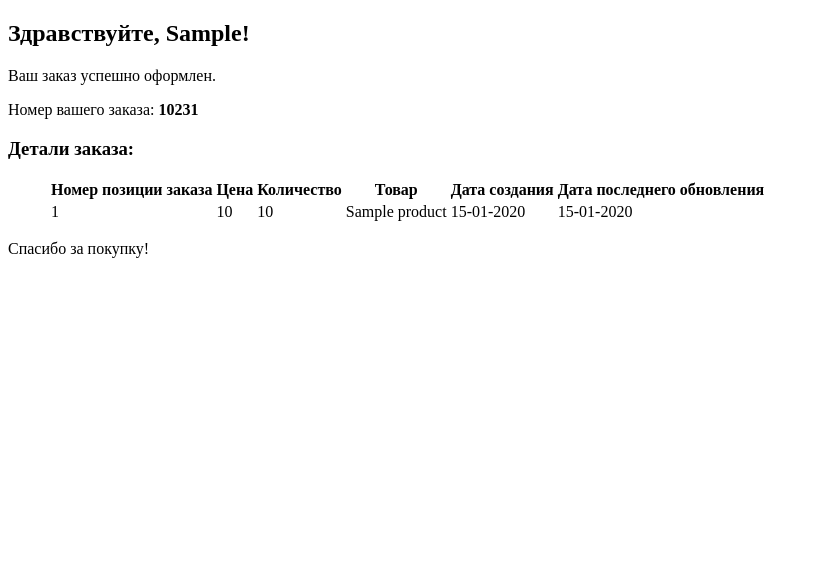
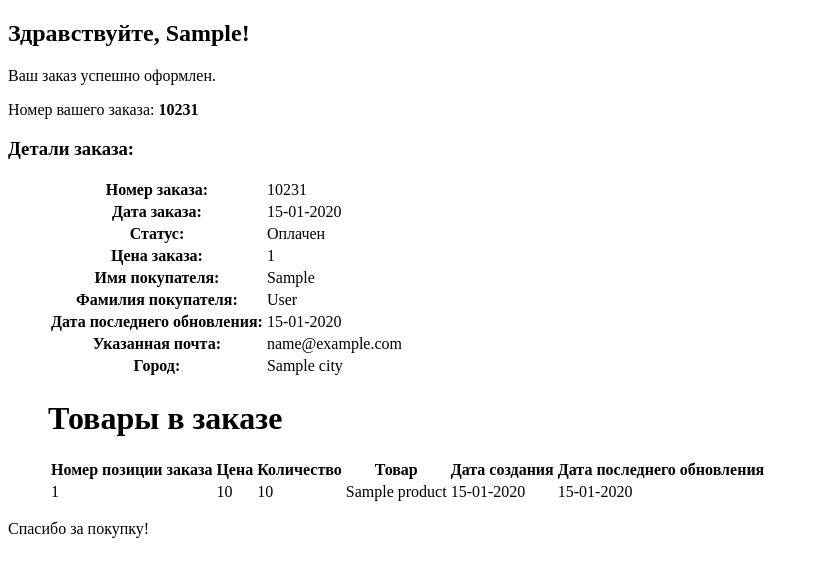
Before and after one commit to Spir1N/CoffeeN, a Django app: template templates/orders/order_email.html in a window 1280 px wide. Shown: the top 577 px of the page, without its empty margins (0-819 px from the left). Run offline with Django 3.2, Linux system fonts and the light colour scheme; the template is opened without the code that fills it: most values are stand-ins (such as "Sample title", 1, 10 or a date in 2020).

Commit message:
Исправлены уведомления

```diff
--- a/templates/orders/order_email.html
+++ b/templates/orders/order_email.html
@@ -10,7 +10,46 @@
 
     <h3>Детали заказа:</h3>
     <ul>
-       <table>
+       <table class="order-info">
+            <tr>
+                <th>Номер заказа:</th>
+                <td>1023{{ order.id }}</td>
+            </tr>
+            <tr>
+                <th>Дата заказа:</th>
+                <td>{{ order.created|date:"d-m-Y" }}</td>
+            </tr>
+            <tr>
+                <th>Статус:</th>
+                <td>{{ order.paid|yesno:"Оплачен,Не оплачен" }}</td>
+            </tr>
+            <tr>
+                <th>Цена заказа:</th>
+                <td>{{ order.total_amount }}</td>
+            </tr>
+            <tr>
+                <th>Имя покупателя:</th>
+                <td>{{ order.first_name }}</td>
+            </tr>
+            <tr>
+                <th>Фамилия покупателя:</th>
+                <td>{{ order.last_name }}</td>
+            </tr>
+            <tr>
+                <th>Дата последнего обновления:</th>
+                <td>{{ order.updated|date:"d-m-Y" }}</td>
+            </tr>
+            <tr>
+                <th>Указанная почта:</th>
+                <td>{{ order.email }}</td>
+            </tr>
+            <tr>
+                <th>Город:</th>
+                <td>{{ order.city }}</td>
+            </tr>
+            </table>
+            <h1>Товары в заказе</h1>
+            <table>
             <tr>
                 <th>Номер позиции заказа</th>
                 <th>Цена</th>
@@ -28,7 +67,7 @@
                 <td>{{ order_item.created_at|date:"d-m-Y" }}</td>
                 <td>{{ order_item.updated_at|date:"d-m-Y" }}</td>
             </tr>
-            {% endfor %}
+        {% endfor %}
         </table>
     </ul>
     <p>Спасибо за покупку!</p>
```
Also changed, not shown: coffeShop/urls.py (+0 -16 lines), orders/forms.py (line endings or trailing spaces), orders/tasks.py (line endings or trailing spaces), orders/urls.py (line endings or trailing spaces).
